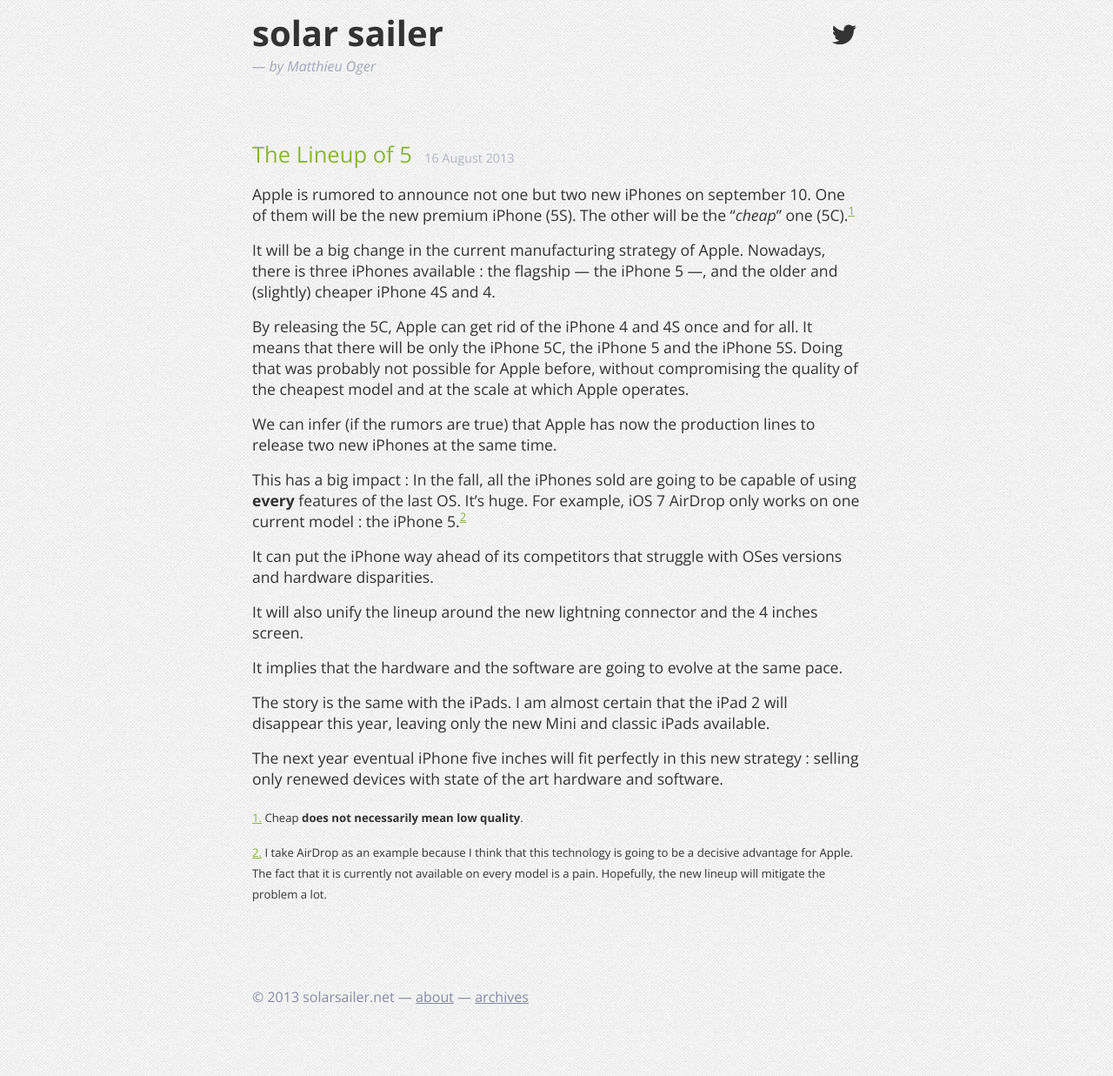
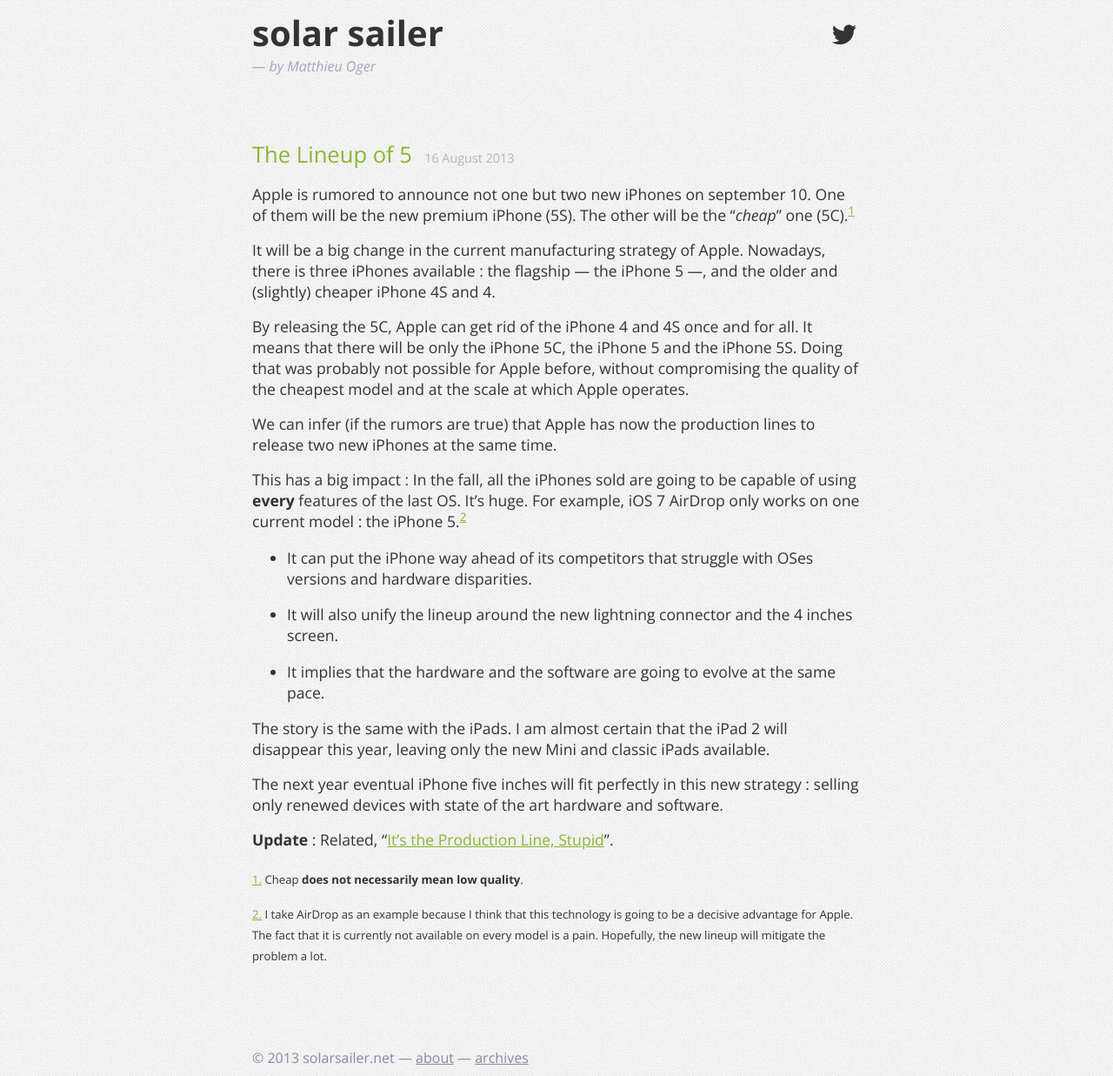
Before and after one commit to solarsailer/matthieuoger.com, a Jekyll site: the page built from _posts/2013-08-16-the-lineup-of-5.md, in a window 1280 px wide. Shown: the whole page at 87% size. Built offline with Jekyll 4.4.1, drawn with Linux system fonts in a browser that asks for light colours; Markdown is read by kramdown in place of the engine named in the settings; comment, search, counter and statistics services are not loaded; before the commit the page ends 1167 px from its top, so only the background shows below that.

Commit message:
Fix post

```diff
--- a/_posts/2013-08-16-the-lineup-of-5.md
+++ b/_posts/2013-08-16-the-lineup-of-5.md
@@ -13,16 +13,18 @@
 
 This has a big impact : In the fall, all the iPhones sold are going to be capable of using **every** features of the last OS. It's huge. For example, iOS 7 AirDrop only works on one current model : the iPhone 5.<sup>[2](#fn:2)</sup>
 
-It can put the iPhone way ahead of its competitors that struggle with OSes versions and hardware disparities.
+* It can put the iPhone way ahead of its competitors that struggle with OSes versions and hardware disparities.
 
-It will also unify the lineup around the new lightning connector and the 4 inches screen.
+* It will also unify the lineup around the new lightning connector and the 4 inches screen.
 
-It implies that the hardware and the software are going to evolve at the same pace.
+* It implies that the hardware and the software are going to evolve at the same pace.
 
 The story is the same with the iPads. I am almost certain that the iPad 2 will disappear this year, leaving only the new Mini and classic iPads available.
 
 The next year eventual iPhone five inches will fit perfectly in this new strategy : selling only renewed devices with state of the art hardware and software.
 
+**Update** : Related, "[It’s the Production Line, Stupid](http://furbo.org/2013/08/15/its-the-production-line-stupid/)".
+
 <sub><a id="fn:1" href="#fn:1">1.</a> Cheap **does not necessarily mean low quality**.</sub>
 
 <sub><a id="fn:2" href="#fn:2">2.</a> I take AirDrop as an example because I think that this technology is going to be a decisive advantage for Apple. The fact that it is currently not available on every model is a pain. Hopefully, the new lineup will mitigate the problem a lot.</sub>
```
